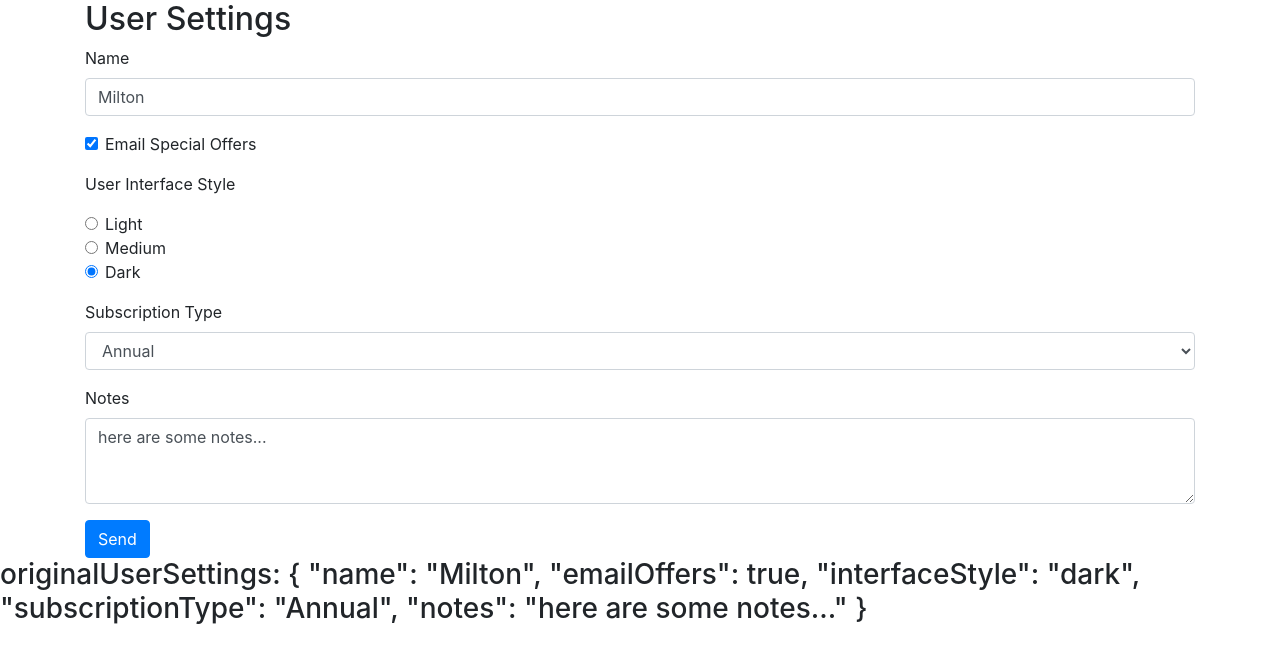
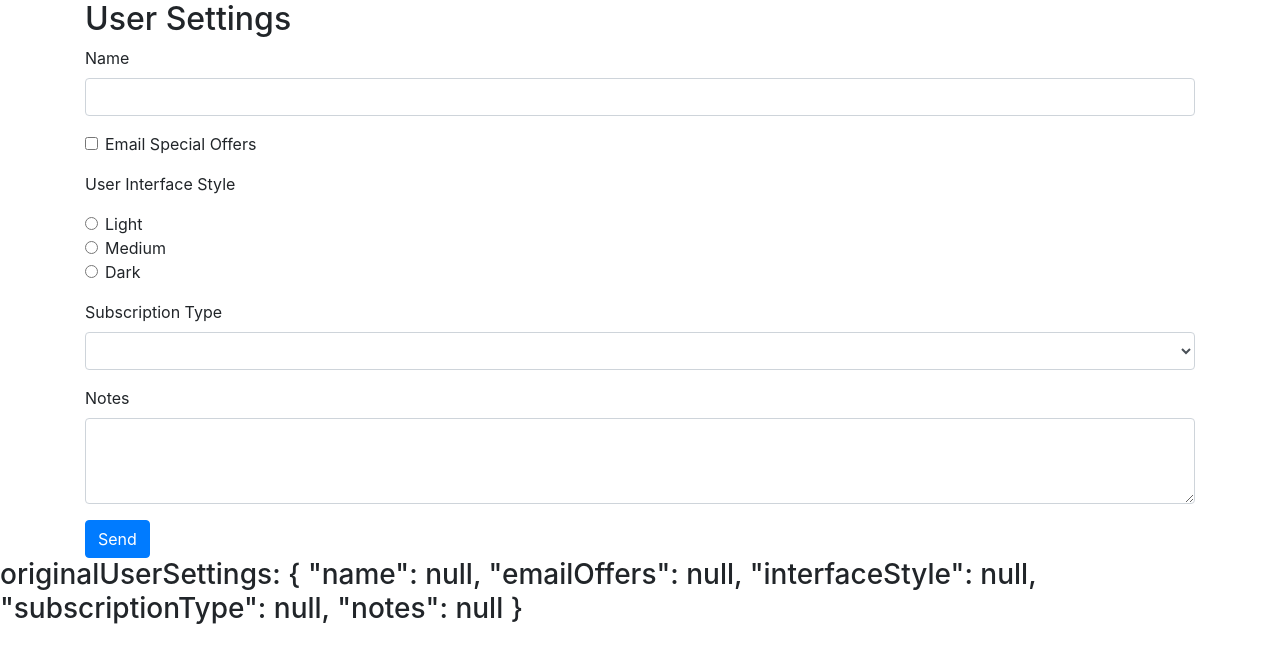
Before and after one commit to Annie-Huang/Angular-Forms, an Angular app: page / in a window 1280 px wide. Shown: the top 662 px of the page. Built offline with nearby package versions, Linux system fonts and the light colour scheme.

Commit message:
Add native browser validation support --> ngNativeValidate

```diff
--- a/src/app/user-settings-form/user-settings-form.component.html
+++ b/src/app/user-settings-form/user-settings-form.component.html
@@ -1,6 +1,7 @@
 <div class="container">
   <h2>User Settings</h2>
-  <form #form="ngForm">
+  <!-- ngNativeValidate allows the browser to validate each control -->
+  <form #form="ngForm" ngNativeValidate>
     <div class="form-group">
       <label for="name">Name</label>
 <!--      <input id="name" name="name" class="form-control" ngModel>-->
--- a/src/app/user-settings-form/user-settings-form.component.ts
+++ b/src/app/user-settings-form/user-settings-form.component.ts
@@ -8,12 +8,19 @@ import {UserSettings} from '../data/user-settings';
 })
 export class UserSettingsFormComponent implements OnInit {
 
+  // originalUserSettings: UserSettings = {
+  //   name: 'Milton',
+  //   emailOffers: true,
+  //   interfaceStyle: 'dark',
+  //   subscriptionType: 'Annual',
+  //   notes: 'here are some notes...'
+  // };
   originalUserSettings: UserSettings = {
-    name: 'Milton',
-    emailOffers: true,
-    interfaceStyle: 'dark',
-    subscriptionType: 'Annual',
-    notes: 'here are some notes...'
+    name: null,
+    emailOffers: null,
+    interfaceStyle: null,
+    subscriptionType: null,
+    notes: null
   };
 
   // deep copy can be done through lodash's deep copy function
```
Also changed, not shown: Notes02 - HTML5 Validation Attributes.jpg (added).
